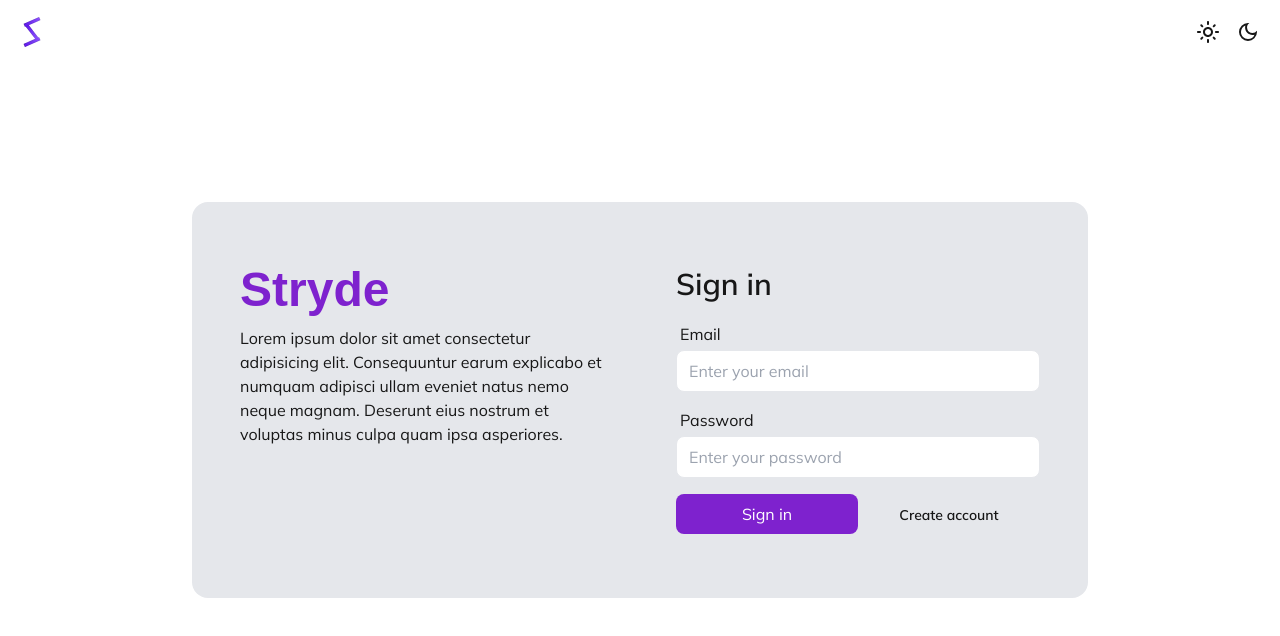
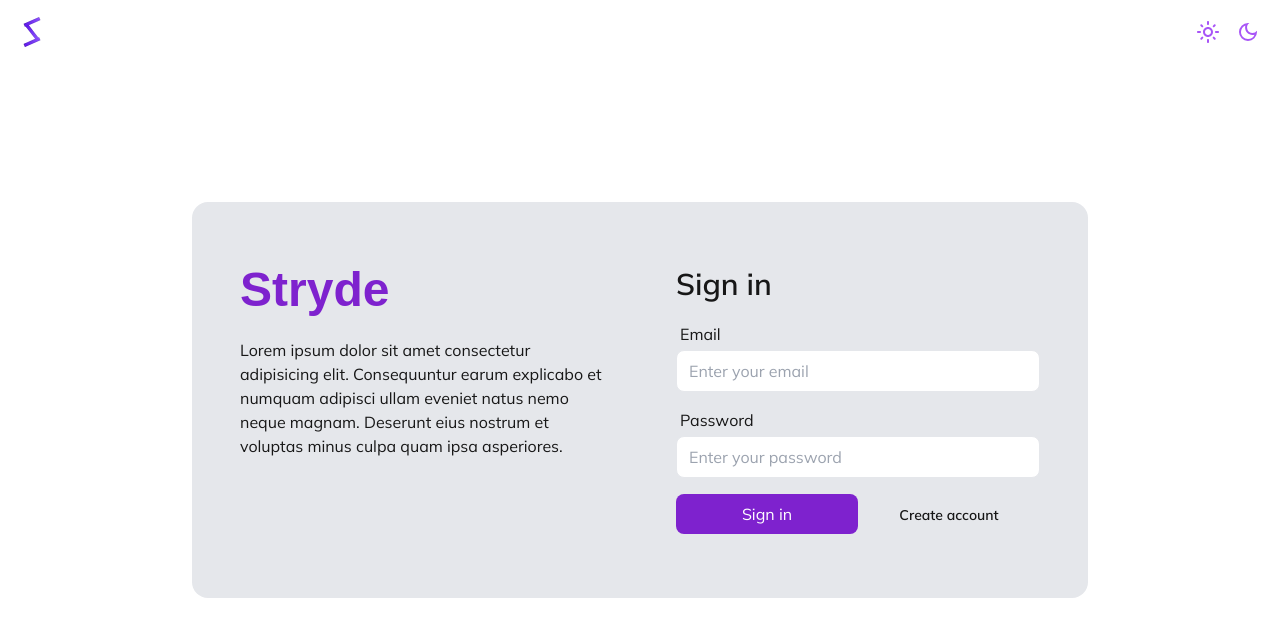
Before and after one commit to abdulrafay-07/Stryde, a React (Vite) app: page /login in a window 1280 px wide. Shown: the top 636 px of the page. Built offline with nearby package versions, Linux system fonts and the light colour scheme; no server answers; a web font is replaced by a local one.

Commit message:
Change color of theme and logout icons, login and signup gap changes

```diff
--- a/src/components/auth/Login.jsx
+++ b/src/components/auth/Login.jsx
@@ -36,7 +36,7 @@ const Login = () => {
     return (
         <div className='dark:bg-neutral-900 dark:text-white bg-white text-neutral-900 h-screen flex items-center md:px-48 2xl:px-0 2xl:max-w[1440px] max-w-7xl mx-auto font-primary duration-300'>
             <div className='flex flex-col lg:flex-row lg:justify-between dark:bg-neutral-800 bg-gray-200 p-8 lg:py-12 xl:py-16 md:rounded-2xl gap-4 lg:gap-10 w-full duration-300'>
-                <div className='flex flex-col gap-3 lg:w-1/2 lg:px-4'>
+                <div className='flex flex-col gap-6 lg:w-1/2 lg:px-4'>
                     <h1 className='text-5xl font-bold font-logo text-purple-700'>
                         Stryde
                     </h1>
--- a/src/components/auth/Signup.jsx
+++ b/src/components/auth/Signup.jsx
@@ -36,7 +36,7 @@ const Signup = () => {
     return (
         <div className='dark:bg-neutral-900 dark:text-white bg-white text-neutral-900 h-screen flex items-center md:px-48 2xl:px-0 2xl:max-w[1440px] max-w-7xl mx-auto font-primary duration-300'>
             <div className='flex flex-col lg:flex-row lg:justify-between dark:bg-neutral-800 bg-gray-200 p-8 lg:py-12 xl:py-16 md:rounded-2xl gap-4 lg:gap-10 w-full duration-300'>
-                <div className='flex flex-col gap-3 lg:w-1/2 lg:px-4'>
+                <div className='flex flex-col gap-6 lg:w-1/2 lg:px-4'>
                     <h1 className='text-5xl font-bold font-logo text-purple-700'>
                         Stryde
                     </h1>
--- a/src/components/menu/Menu.jsx
+++ b/src/components/menu/Menu.jsx
@@ -35,10 +35,10 @@ const Menu = () => {
                 />
             </div>
             <Categories menuOpen={menuOpen} />
-            <div className='fixed bottom-0 left-0 m-4 lg:m-5 cursor-pointer text-2xl lg:text-3xl'>
+            <div className='fixed bottom-0 left-0 m-4 lg:m-6 cursor-pointer text-2xl'>
                 {
                     isAuthenticated && (
-                        <IoIosLogOut onClick={logoutHandler} />
+                        <IoIosLogOut className='text-purple-500 hover:text-purple-700 ease-in duration-150' onClick={logoutHandler} />
                     )
                 }
             </div>
--- a/src/components/theme/Theme.jsx
+++ b/src/components/theme/Theme.jsx
@@ -12,7 +12,7 @@ const Theme = () => {
 
     return (
         <div className='fixed right-0 top-0 m-5'>
-            <div className='flex gap-x-3 lg:gap-x-4 text-xl lg:text-2xl cursor-pointer'>
+            <div className='flex gap-x-3 lg:gap-x-4 text-xl lg:text-2xl cursor-pointer text-purple-500'>
                 <MdOutlineLightMode onClick={() => handleToggleTheme('light')} />
                 <MdOutlineDarkMode onClick={() => handleToggleTheme('dark')} />
             </div>
```
